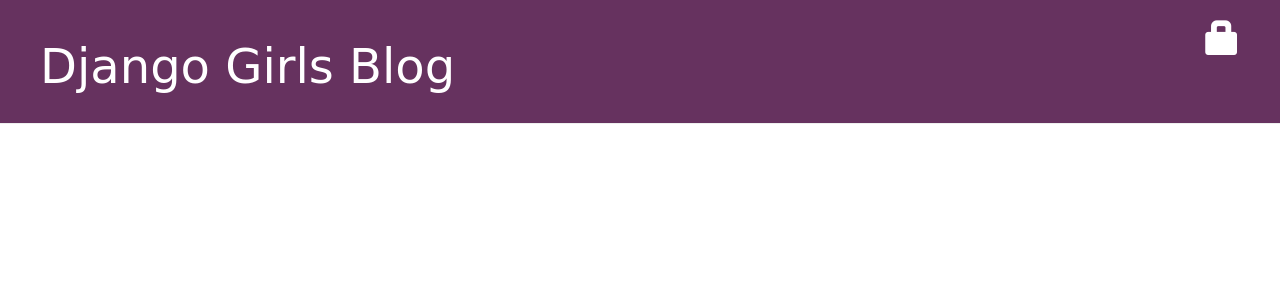
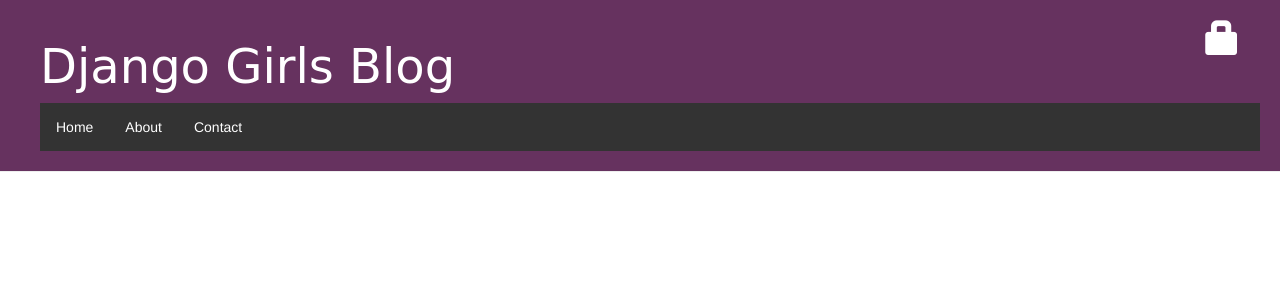
Before and after one commit to daffodilchick/my-first-blog, a Django app: page / in a window 1280 px wide. Shown: the top 300 px of the page. Run offline with Django 3.2, Linux system fonts and the light colour scheme; data that the repository does not hold is empty; some libraries are stand-ins or nearby versions; some web fonts are replaced.

Commit message:
Added About and Contact pages

```diff
--- a/blog/static/css/blog.css
+++ b/blog/static/css/blog.css
@@ -10,6 +10,35 @@
     font-size: 36pt;
     text-decoration: none;
 }
+
+
+/*     For Top Navigation Menu        ---------------------------------      */
+ul {
+    list-style-type: none;
+    margin: 0;
+    padding: 0;
+    overflow: hidden;
+    background-color: #333;
+}
+
+li {
+    float: left;
+}
+
+li a {
+    display: block;
+    color: white;
+    text-align: center;
+    padding: 14px 16px;
+    text-decoration: none;
+}
+
+/* Change the link color to #111 (black) on hover */
+li a:hover {
+    background-color: #111;
+}
+/*        -----------------------------------------------------------        */
+
 
 .content {
     margin-left: 40px;
--- a/blog/templates/blog/base.html
+++ b/blog/templates/blog/base.html
@@ -23,6 +23,13 @@
             <a href="{% url 'login' %}" class="top-menu"><span class="glyphicon glyphicon-lock"></span></a>
             {% endif %}
             <h1><a href="/">Django Girls Blog</a></h1>
+
+            <ul>
+                <li><a href="/">Home</a></li>
+                <li><a href="{% url 'about' %}">About</a></li>
+                <li><a href="{% url 'contact' %}">Contact</a></li>
+            </ul>
+
         </div>
         <div class="content container">
             <div class="row">
--- a/blog/urls.py
+++ b/blog/urls.py
@@ -1,6 +1,7 @@
 
 from django.conf.urls import url
 from . import views
+from django.views.generic import TemplateView
 
 urlpatterns = [
     url(r'^$', views.post_list, name='post_list'),
@@ -13,4 +14,6 @@
     url(r'^post/(?P<pk>\d+)/comment/$', views.add_comment_to_post, name='add_comment_to_post'),
     url(r'^comment/(?P<pk>\d+)/approve/$', views.comment_approve, name='comment_approve'),
     url(r'^comment/(?P<pk>\d+)/remove/$', views.comment_remove, name='comment_remove'),
+    url(r'^about/$', views.about, name='about'),
+    url(r'^contact/$', views.contact, name='contact'),
 ]
--- a/blog/views.py
+++ b/blog/views.py
@@ -14,6 +14,12 @@
 def post_detail(request, pk):
     post = get_object_or_404(Post, pk=pk)
     return render(request, 'blog/post_detail.html', {'post': post})
+
+def about(request):
+    return render(request, 'blog/about.html')
+
+def contact(request):
+    return render(request, 'blog/contact.html')
 
 @login_required
 def post_new(request):
```
Also changed, not shown: blog/templates/blog/about.html (added, +10 -0 lines), blog/templates/blog/contact.html (added, +10 -0 lines), blog/models.py (line endings or trailing spaces).
